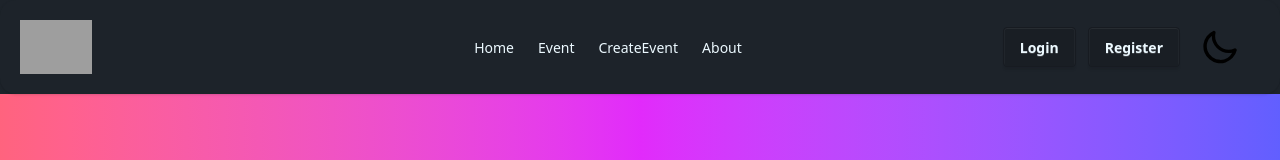
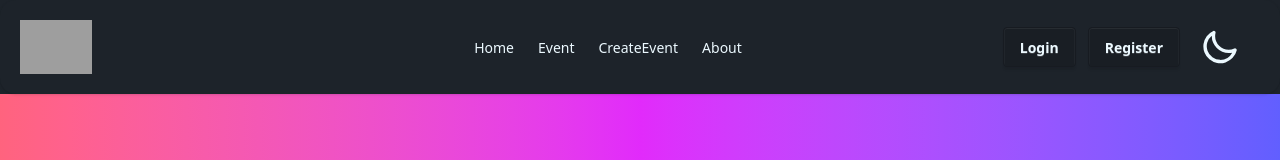
Before and after one commit to rahulwde/athletices, a React (Vite) app: page /login in a window 1280 px wide. Both pictures are taken after a click on the label 1219 px from the left and 47 px from the top of the page. Shown: the top 160 px of the page. Built offline with nearby package versions, Linux system fonts and the light colour scheme; no server answers; grey boxes are pictures that could not be loaded.

Commit message:
add event

```diff
--- a/src/Dashbord/CreateEvent.jsx
+++ b/src/Dashbord/CreateEvent.jsx
@@ -14,7 +14,7 @@
     const data = Object.fromEntries(formData.entries());
     data.email = user?.email;
     data.name = user?.displayName;
-    console.log(data);
+
     axios
       .post("https://athletics-server.vercel.app/athletics", data)
       .then((res) => {
@@ -23,7 +23,9 @@
             title: "create event successfully",
             icon: "success",
             draggable: true,
+
           });
+
         }
       })
       .catch((error) => console.log(error));
--- a/src/components/ThemeToggle.jsx
+++ b/src/components/ThemeToggle.jsx
@@ -20,7 +20,7 @@
 
   {/* moon icon */}
   <svg
-    className="swap-on h-10 w-10 fill-current text-black"
+    className="swap-on h-10 w-10 fill-current  "
     xmlns="http://www.w3.org/2000/svg"
     viewBox="0 0 24 24">
     <path
```
